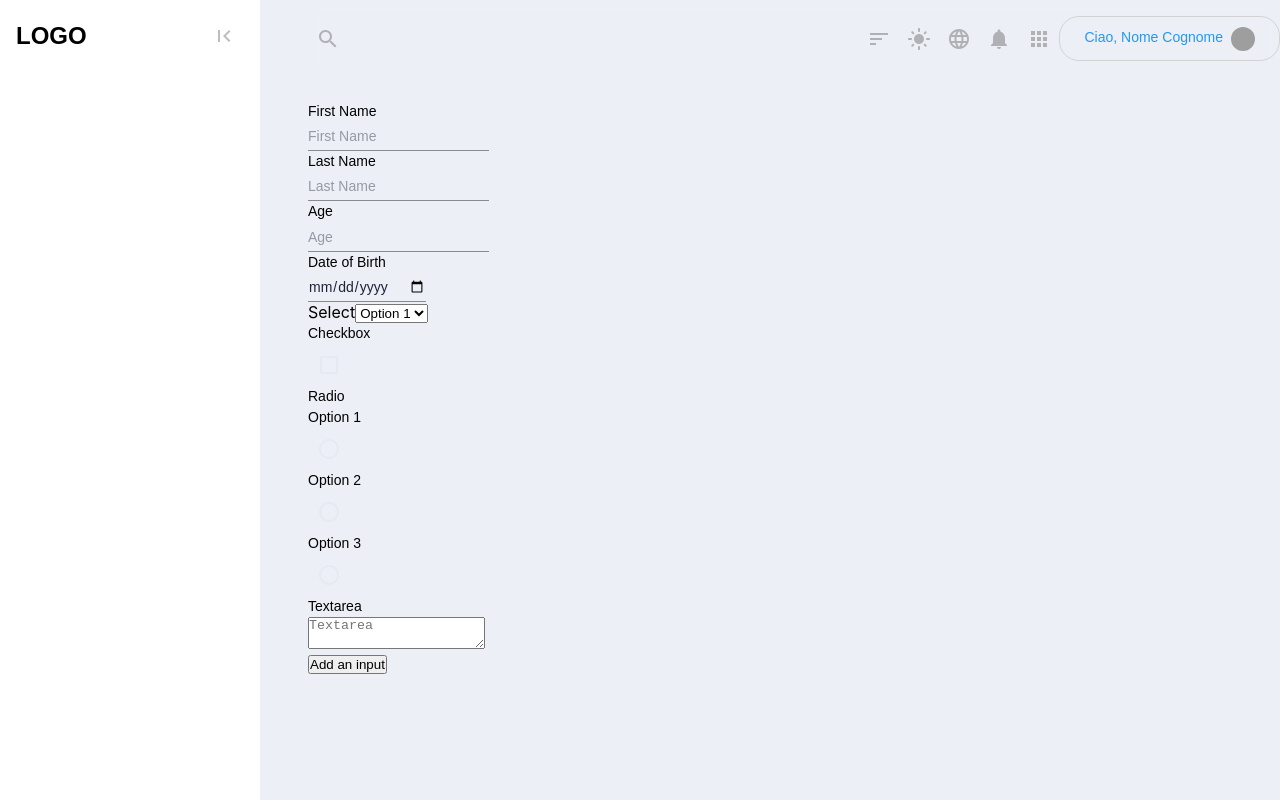
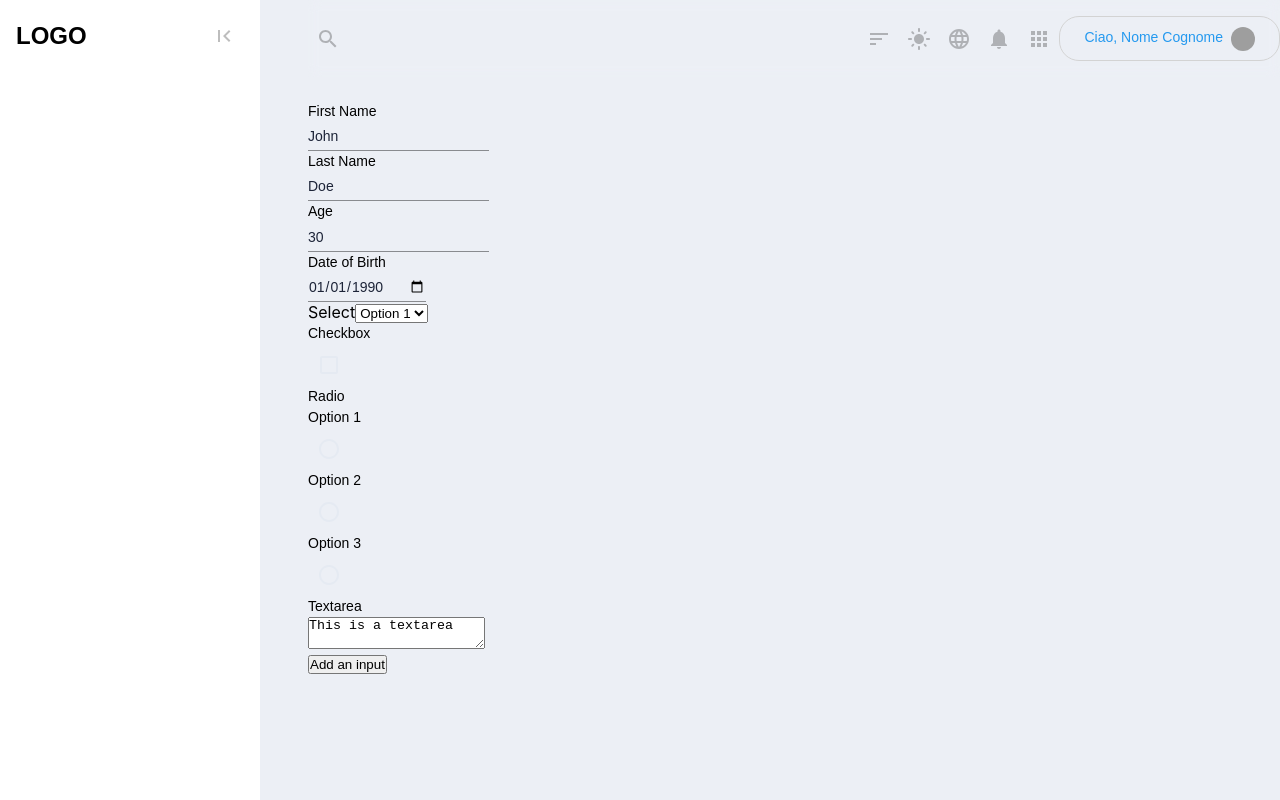
Before and after one commit to alantheandroid/stackhouse-dashboard, a React (Create React App) app: page /form-builder in a window 1280 px wide. Built offline with nearby package versions, Linux system fonts and the light colour scheme; grey boxes are pictures that could not be loaded.

Commit message:
makeSelectValueFromElementId now working properly

```diff
--- a/src/components/FormComponents/FormCheckbox/index.tsx
+++ b/src/components/FormComponents/FormCheckbox/index.tsx
@@ -15,11 +15,12 @@ export const FormCheckbox = ({
   disabled,
   isDisabled,
   elementId,
+  formId,
 }: FormElementProps) => {
   const handleDisabled = disabled ?? isDisabled;
   const dispatch = useDispatch();
-  const value: boolean | undefined = useSelector(
-    makeSelectElementValueByElementId(elementId)
+  const value: unknown = useSelector(
+    makeSelectElementValueByElementId(formId, elementId)
   );
 
   const handleChange = (event: boolean) => {
@@ -34,7 +35,7 @@ export const FormCheckbox = ({
         <Text>{label}</Text>
       </Box>
       <Checkbox
-        checked={value}
+        checked={value as boolean}
         disabled={handleDisabled}
         onChange={(e) => handleChange(e)}
       />
--- a/src/components/FormComponents/FormInput/index.tsx
+++ b/src/components/FormComponents/FormInput/index.tsx
@@ -14,10 +14,11 @@ export const FormInput = ({
   isDisabled,
   inputType,
   elementId,
+  formId
 }: FormElementProps) => {
   const dispatch = useDispatch();
-  const value: string | undefined = useSelector(
-    makeSelectElementValueByElementId(elementId)
+  const value: unknown = useSelector(
+    makeSelectElementValueByElementId(formId, elementId)
   );
 
 
@@ -32,7 +33,7 @@ export const FormInput = ({
       </Box>
       <Input
         inputType={inputType}
-        value={value}
+        value={value as string}
         placeholder={label}
         disabled={handleDisabled}
         onChange={(e) => handleChange(e)}
--- a/src/components/FormComponents/FormRadio/index.tsx
+++ b/src/components/FormComponents/FormRadio/index.tsx
@@ -24,11 +24,12 @@ export const FormRadio = ({
   elementId,
   name,
   options,
+  formId
 }: FormElementProps) => {
   const handleDisabled = disabled ?? isDisabled;
   const dispatch = useDispatch();
-  const [selectedValue, setSelectedValue] = useState<string | undefined>(
-    useSelector(makeSelectElementValueByElementId(elementId))
+  const [selectedValue, setSelectedValue] = useState<unknown>(
+    useSelector(makeSelectElementValueByElementId(formId, elementId))
   );
 
   const handleChange = (value: string) => {
--- a/src/components/FormComponents/FormSelect/index.tsx
+++ b/src/components/FormComponents/FormSelect/index.tsx
@@ -10,11 +10,12 @@ export const FormSelect = ({
   disabled,
   isDisabled,
   options,
-  elementId
+  elementId,
+  formId
 }: FormElementProps) => {
   const dispatch = useDispatch();
-  const value: string | undefined = useSelector(
-    makeSelectElementValueByElementId(elementId)
+  const value: unknown = useSelector(
+    makeSelectElementValueByElementId(formId, elementId)
   )
 
   const handleChange = (value: string) => {
@@ -25,7 +26,7 @@ export const FormSelect = ({
     <div>
       <label>{label}</label>
       <select
-        value={value}
+        value={value as string}
         disabled={handleDisabled}
         onChange={(e) => handleChange(e.target.value)}
       >
--- a/src/components/FormComponents/FormTextArea/index.tsx
+++ b/src/components/FormComponents/FormTextArea/index.tsx
@@ -12,11 +12,12 @@ export const FormTextArea = ({
   disabled,
   isDisabled,
   elementId,
+  formId
 }: FormElementProps) => {
   const dispatch = useDispatch();
-  const value: string | undefined = useSelector(
-    makeSelectElementValueByElementId(elementId)
-  ) satisfies string | undefined;
+  const value: unknown = useSelector(
+    makeSelectElementValueByElementId(formId, elementId)
+  )
 
   const handleChange = (value: string) => {
     dispatch(formBuilderActions.updateElementValue({ id: elementId, value }));
@@ -29,7 +30,7 @@ export const FormTextArea = ({
         <Text>{label}</Text>
       </Box>
       <textarea
-        value={value}
+        value={value as string}
         placeholder={label}
         disabled={handleDisabled}
         onChange={(e) => handleChange(e.target.value)}
--- a/src/components/FormFactory/index.tsx
+++ b/src/components/FormFactory/index.tsx
@@ -18,6 +18,7 @@ export const FormFactory = ({ form }: FormFactoryProps) => {
           return (
             <FormElementContainer key={element.id} element={element}>
               <Component
+              formId={form.formId}
                 disabled={element.disabled}
                 isDisabled={element.isDisabled}
                 required={element.required}
--- a/src/features/formBuilder/selector.ts
+++ b/src/features/formBuilder/selector.ts
@@ -12,14 +12,22 @@ export const selectForms = createSelector(
   (formBuilder: FormBuilderType) => formBuilder.forms
 );
 
-export const makeSelectElementValueByElementId = (elementId: string) =>
+export const makeSelectFormById = (formId: string) =>
   createSelector(selectForms, (forms) => {
-    forms.forEach((form) => {
-      form.elements.forEach((element) => {
-        if (element.id === elementId) {
-          return element.value;
-        }
-      });
-    });
+    return forms.find((form) => form.formId === formId);
+  });
+
+export const makeSelectElementValueByElementId = (
+  formId: string,
+  elementId: string
+) =>
+  createSelector(selectForms, (forms) => {
+    const form = forms.find((form) => form.formId === formId);
+    if (form !== undefined) {
+      const element = form.elements.find((element) => element.id === elementId);
+      if (element !== undefined) {
+        return element.value;
+      }
+    }
     return undefined;
   });
--- a/src/features/formBuilder/slice.ts
+++ b/src/features/formBuilder/slice.ts
@@ -45,7 +45,6 @@ const formBuilderSlice = createSlice({
     },
     updateElementValue: (state, action) => {
       const { id, value } = action.payload;
-      console.log('ID = ', id, ' value = ', value);
       state.forms.forEach((form) => {
         form.elements.forEach((element) => {
           if (element.id === id) {
--- a/src/pages/FormBuilder/index.tsx
+++ b/src/pages/FormBuilder/index.tsx
@@ -14,7 +14,7 @@ import {
 } from '../../components/FormFactory/formModel';
 import { formBuilderActions } from '../../features/formBuilder/slice';
 import { generateId } from '../../utils/formIdGenerator';
-import { selectForms } from '../../features/formBuilder/selector';
+import { makeSelectFormById } from '../../features/formBuilder/selector';
 
 type FormBuilderProps = {
   valueFromState: CompoundMsgType | undefined;
@@ -22,7 +22,7 @@ type FormBuilderProps = {
 
 export const FormBuilder = ({ valueFromState }: FormBuilderProps) => {
   const dispatch = useDispatch();
-  const forms = useSelector(selectForms);
+  const formFromState = useSelector(makeSelectFormById(mockForm.formId));
   const [form, setForm] = useState<FormType>();
 
   useEffect(() => {
@@ -30,11 +30,10 @@ export const FormBuilder = ({ valueFromState }: FormBuilderProps) => {
   }, []);
 
   useEffect(() => {
-    const form = forms[0];
-    if (form !== undefined) {
-      setForm(form);
+    if (formFromState !== undefined) {
+      setForm(formFromState);
     }
-  }, [forms]);
+  }, [formFromState]);
 
   const handleAddInput = () => {
     const newElement: FormElementType = {
```
Also changed, not shown: src/components/FormComponents/formElementsProps.ts (+11 -10 lines).
